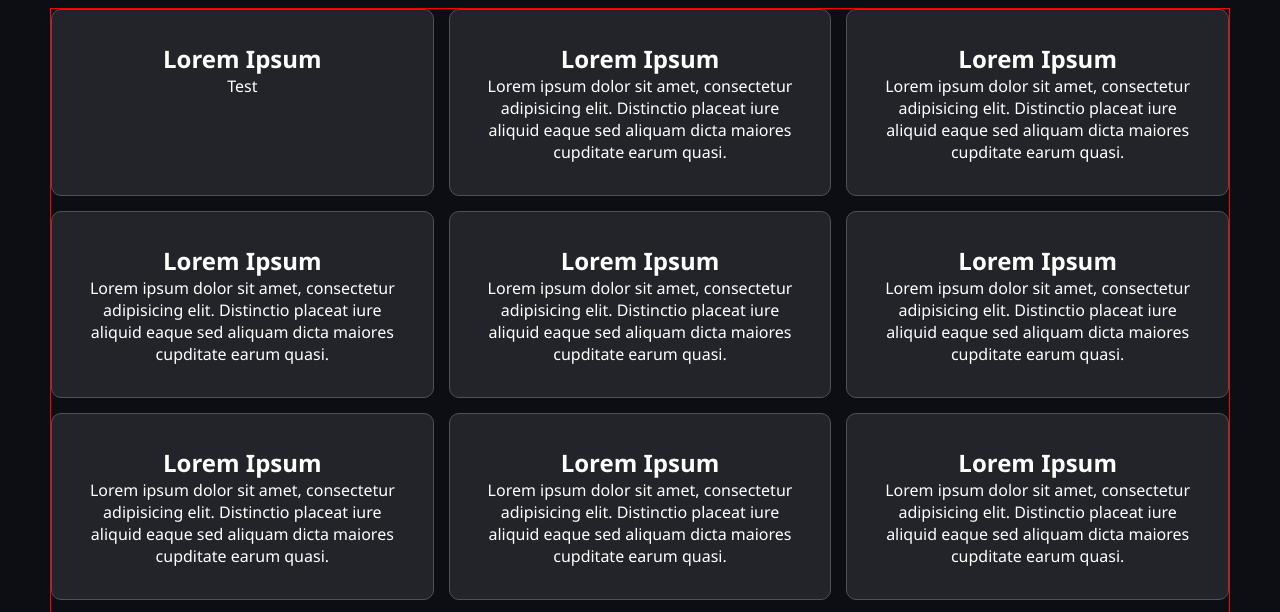
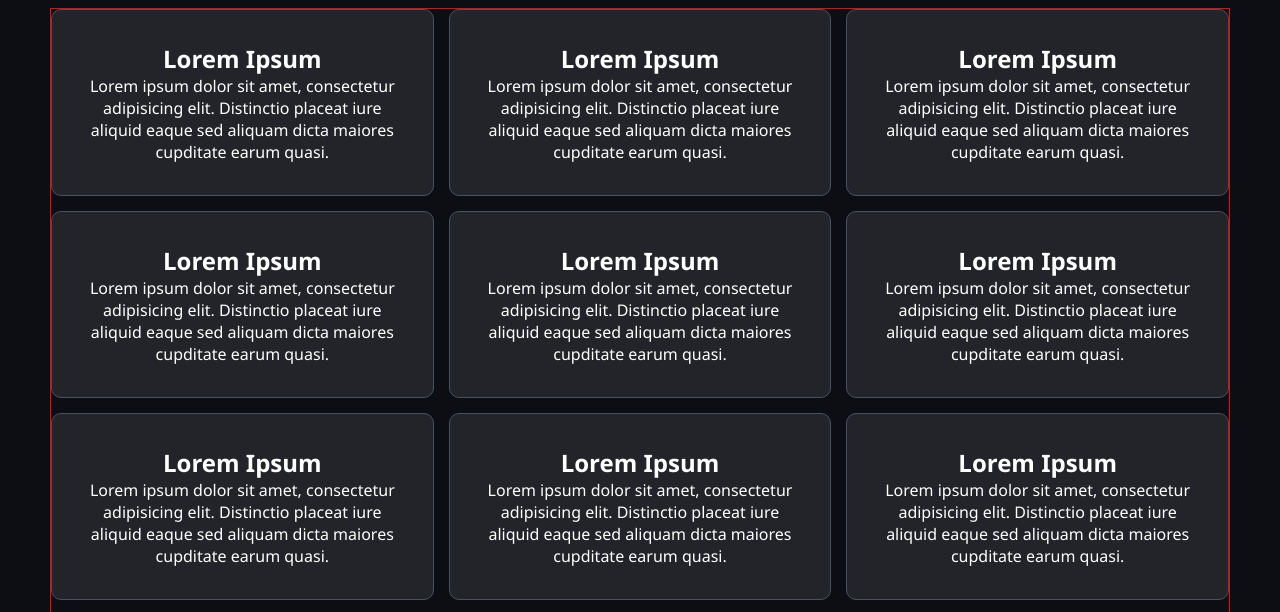
Before and after one commit to Toorq91/CSS, a plain HTML site: page Grid layout/Grid.html in a window 1280 px wide. Shown: the part 145-757 px from the top of the page. Drawn offline with Linux system fonts and the light colour scheme.

Commit message:
Update Grid.html

```diff
--- a/Grid layout/Grid.html
+++ b/Grid layout/Grid.html
@@ -11,7 +11,7 @@
     <div class="grid-container">
         <div class="card">
             <h2>Lorem Ipsum</h2>
-            <p>Test</p>
+            <p>Lorem ipsum dolor sit amet, consectetur adipisicing elit. Distinctio placeat iure aliquid eaque sed aliquam dicta maiores cupditate earum quasi.</p>
         </div>
         <div class="card">
             <h2>Lorem Ipsum</h2>
```
